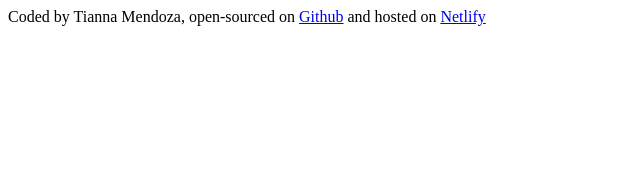
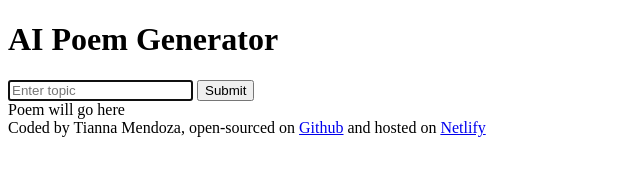
Before and after one commit to mainlyti/SheCodes-Poem-Generator, a plain HTML site: page index.html in a window 1280 px wide. Shown: the whole page, without its empty margins (0-640 px from the left). Drawn offline with Linux system fonts and the light colour scheme.

Commit message:
added html

```diff
--- a/index.html
+++ b/index.html
@@ -7,6 +7,22 @@
     <title>AI Poem Generator</title>
   </head>
   <body>
+    <header>
+      <h1>AI Poem Generator</h1>
+    </header>
+    <main>
+      <form>
+        <input
+          type="text"
+          placeholder="Enter topic"
+          autofocus
+          required
+          autocomplete="off"
+        />
+        <input type="submit" />
+      </form>
+      <div>Poem will go here</div>
+    </main>
     <footer>
       Coded by Tianna Mendoza, open-sourced on
       <a
```
